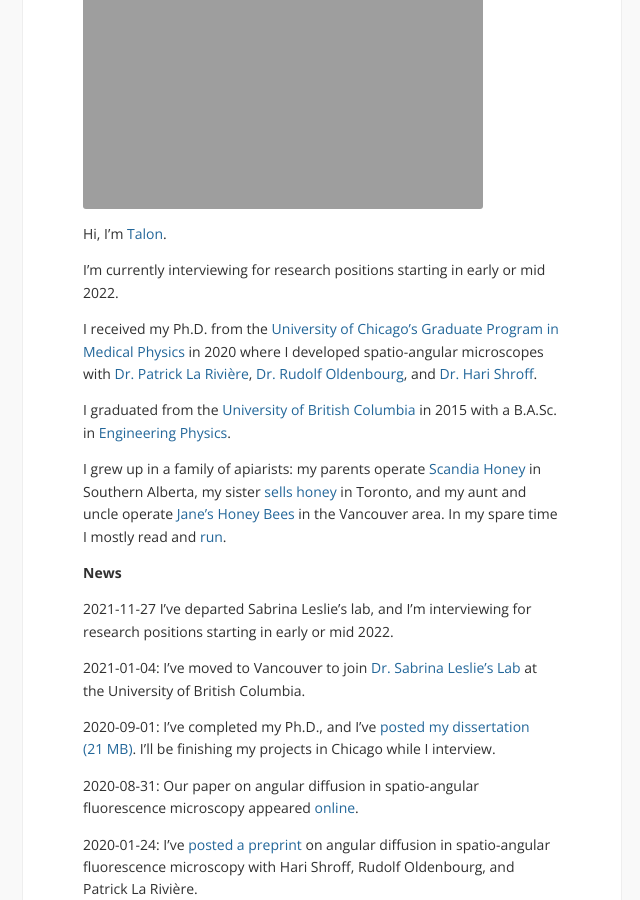
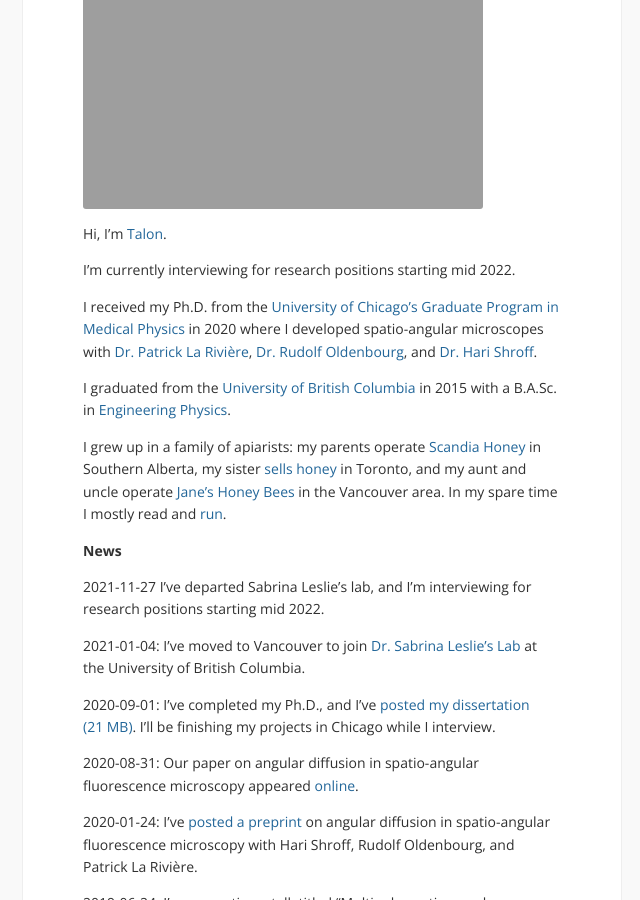
Before and after one commit to talonchandler/talonchandler.github.io, a Jekyll site: the page built from index.md, in a window 1280 px wide and 900 px high, scrolled down 240 px. Shown: the whole window, without its empty margins (318-958 px from the left). Built offline with Jekyll 4.4.1, drawn with Linux system fonts in a browser that asks for light colours; nearby versions of some CDN libraries; comment, search, counter and statistics services are not loaded.

Commit message:
Rewording

```diff
--- a/index.md
+++ b/index.md
@@ -6,7 +6,7 @@ layout: page
 
 Hi, I'm [Talon](https://books.google.com/books?id=pD6arNyKyi8C&pg=PT61&lpg=PT61&dq=%22Just+at+that+moment+the+Lord+of+the+Eagles+swept+down+from+above,+seized+him+in+his+talons,+and+was+gone.%22&source=bl&ots=2kfe5990uE&sig=8_ISf65WbcgOCJikcD5oP2Y2FXk&hl=en&sa=X&ved=0ahUKEwjO6IfYzvrTAhVLjlQKHXy0CXQQ6AEIKzAB#v=onepage&q=%22Just%20at%20that%20moment%20the%20Lord%20of%20the%20Eagles%20swept%20down%20from%20above%2C%20seized%20him%20in%20his%20talons%2C%20and%20was%20gone.%22&f=false).
 
-I'm currently interviewing for research positions starting in early or mid 2022.
+I'm currently interviewing for research positions starting mid 2022.
 
 I received my Ph.D. from the [University][chicago] [of Chicago's][chicago] [Graduate Program in][medphys] [Medical Physics][medphys] in 2020 where I developed spatio-angular microscopes with [Dr. Patrick La][patrick] [Rivi&egrave;re][patrick], [Dr. Rudolf Oldenbourg](http://www.mbl.edu/bell/current-faculty/oldenbourg-lab/), and [Dr. Hari Shroff](https://www.nibib.nih.gov/about-nibib/staff/hari-shroff).
 
@@ -16,7 +16,7 @@ I grew up in a family of apiarists: my parents operate [Scandia Honey](http://sc
 
 <span class="bold">News</span>
 
-2021-11-27 I've departed Sabrina Leslie's lab, and I'm interviewing for research positions starting in early or mid 2022.
+2021-11-27 I've departed Sabrina Leslie's lab, and I'm interviewing for research positions starting mid 2022.
 
 2021-01-04: I've moved to Vancouver to join [Dr. Sabrina Leslie's Lab](https://leslielab.msl.ubc.ca/) at the University of British Columbia.
 
```
